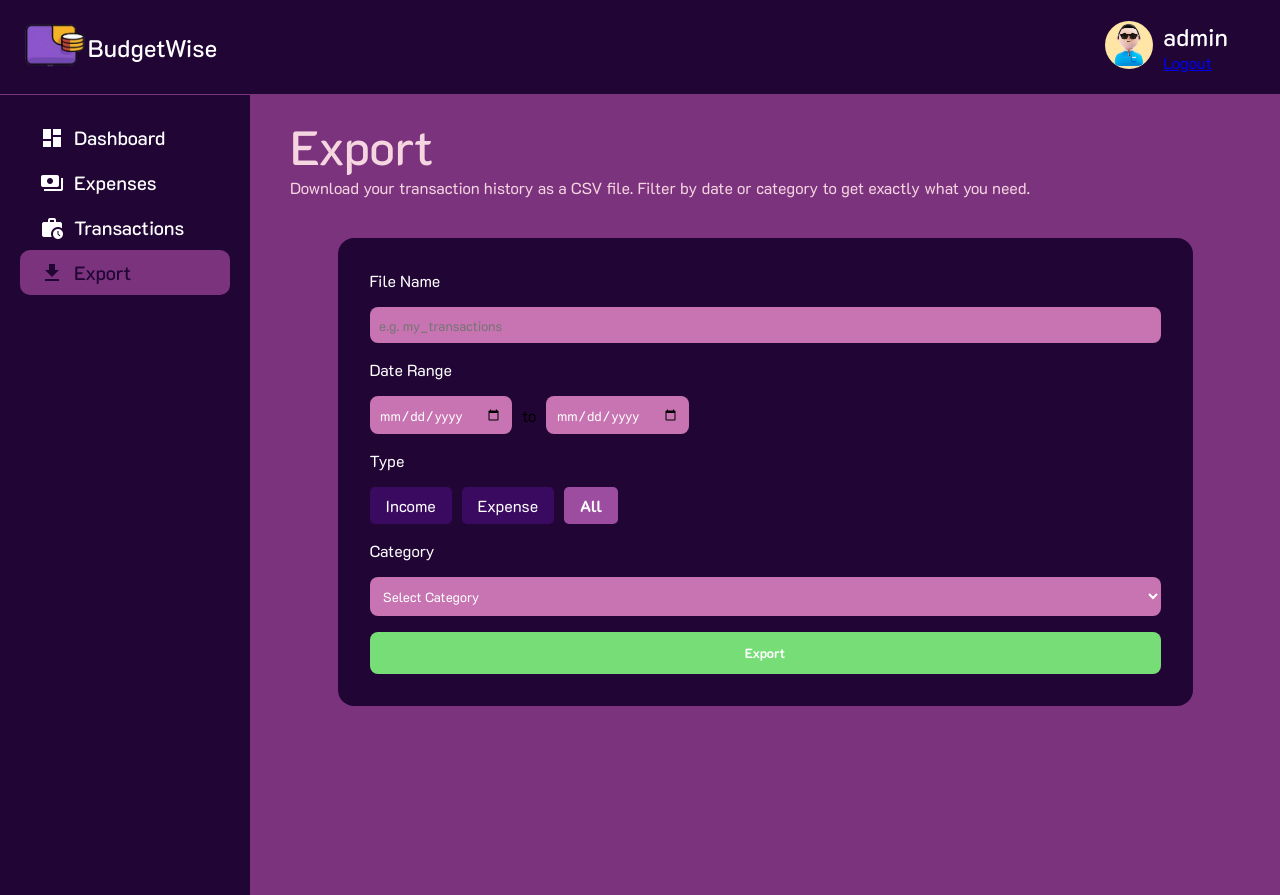
After one commit to jasrulete/finance-app, a Django app: page /finance/export/ in a window 1280 px wide. The commit adds this page. Run offline with Django 5.2, Linux system fonts and the light colour scheme; a user stored in the database is signed in; data comes from the database, SQL or seed files in the repository; both versions use the stored data as it was after the commit.

```diff
--- /dev/null
+++ b/finance/templates/finance/export.html
@@ -0,0 +1,128 @@
+{% load static %}
+<!DOCTYPE html>
+<html lang="en">
+  <head>
+    <meta charset="UTF-8" />
+    <meta name="viewport" content="width=device-width, initial-scale=1.0" />
+    <title>Export</title>
+
+    <link rel="stylesheet" href="{% static 'css/export.css' %}" />
+    <link rel="stylesheet" href="{% static 'css/colors.css' %}" />
+    <link
+      href="https://fonts.googleapis.com/css2?family=K2D:wght@400;500;700&display=swap"
+      rel="stylesheet"
+    />
+    <link
+      href="https://fonts.googleapis.com/icon?family=Material+Icons"
+      rel="stylesheet"
+    />
+  </head>
+  <body>
+    <header class="header" role="banner">
+      <a href="{% url 'dashboard' %}" class="logo-text">
+        <div class="logo">
+          <div class="logo-icon">
+            <img
+              src="{% static 'pics/mockLogo.png' %}"
+              alt="BudgetWise Logo"
+              class="logo-img"
+            />
+          </div>
+          <div>BudgetWise</div>
+        </div>
+      </a>
+      <div class="user-profile">
+        <div class="user-avatar">
+          <img
+            src="{% static 'pics/user1.png' %}"
+            alt="User Avatar"
+            class="avatar-image"
+          />
+        </div>
+        <div class="user-info">
+          <span class="user-name">{{ user.username }}</span>
+          <a class="btn btn-outline-light ms-2" href="{% url 'logout' %}"
+            >Logout</a
+          >
+        </div>
+      </div>
+    </header>
+
+    <div class="container">
+        <!-- Sidebar -->
+        <aside class="sidebar">
+            <a href="{% url 'dashboard' %}" class="logo-text">
+                <div class="menu-item">
+                <span class="material-icons">dashboard</span><span>Dashboard</span>
+                </div>
+            </a>
+            <div class="menu-item">
+                <span class="material-icons">payments</span><span>Expenses</span>
+            </div>
+            <div class="menu-item">
+                <span class="material-icons">work_history</span
+                ><span>Transactions</span>
+            </div>
+            <div class="menu-item active">
+                <span class="material-icons">file_download</span><span>Export</span>
+            </div>
+        </aside>
+
+      <!-- Main Content -->
+      <div class="main-content">
+        <div class="welcome-message">
+          <h1>Export</h1>
+          <p>Download your transaction history as a CSV file. Filter by date or category to get exactly what you need.</p>
+        </div>
+
+        <div class="export-card">
+            {% if error %}
+            <p style="color: red;">{{ error }}</p>
+            {% endif %}
+          <form method="POST">
+            {% csrf_token %}
+            <label class= "label">File Name</label>
+            <input type="text" name="filename" placeholder="e.g. my_transactions" />
+
+            <label class= "label">Date Range</label>
+            <div class="date-range">
+              <input type="date" name="start_date" />
+              <span>to</span>
+              <input type="date" name="end_date" />
+            </div>
+
+            <label class= "label">Type</label>
+            <div class="type-buttons">
+              <input type="radio" name="entry_type" value="income" id="income" /><label for="income">Income</label>
+              <input type="radio" name="entry_type" value="expense" id="expense" /><label for="expense">Expense</label>
+              <input type="radio" name="entry_type" value="" id="all" checked /><label for="all">All</label>
+            </div>
+
+            <label class= "label">Category</label>
+            <select name="category">
+              <option value="">Select Category</option>
+              {% for cat in categories %}
+                <option value="{{ cat.id }}">{{ cat.name }}</option>
+              {% endfor %}
+            </select>
+
+            <button type="submit" class="export-btn">Export</button>
+          </form>
+        </div>
+    </div>
+    <script>
+        const startInput = document.querySelector('input[name="start_date"]');
+        const endInput = document.querySelector('input[name="end_date"]');
+
+        function validateDates() {
+            if (startInput.value && endInput.value && endInput.value < startInput.value) {
+            alert("End date cannot be earlier than start date.");
+            endInput.value = "";
+            }
+        }
+
+        startInput.addEventListener("change", validateDates);
+        endInput.addEventListener("change", validateDates);
+    </script>
+  </body>
+</html>
--- a/finance/urls.py
+++ b/finance/urls.py
@@ -10,4 +10,5 @@ urlpatterns = [
     path('edit/<int:pk>/', entry_update, name='entry-update'),
     path('delete/<int:pk>/', entry_delete, name='entry-delete'),
     path('get-categories/', get_filtered_categories, name='get-categories'),
+    path('export/', export_entries, name='entry-export'),
 ]
--- a/finance/views.py
+++ b/finance/views.py
@@ -7,6 +7,8 @@ from django.core.paginator import Paginator
 from django.http import JsonResponse
 from django.views.decorators.http import require_GET
 from django.db.models import Q
+from datetime import datetime
+import csv
 
 #!-- Commented out to avoid circular import issues --!#
 # @never_cache
@@ -89,3 +91,54 @@ def get_filtered_categories(request):
 
     data = [{'id': cat.id, 'name': cat.name} for cat in categories]
     return JsonResponse({'categories': data})
+
+@never_cache
+@login_required
+def export_entries(request):
+    if request.method == "POST":
+        filename = request.POST.get("filename", f"export_{datetime.now().strftime('%Y%m%d')}")
+        entry_type = request.POST.get("entry_type")
+        category_id = request.POST.get("category")
+        start_date = request.POST.get("start_date")
+        end_date = request.POST.get("end_date")
+
+        # ✅ Early check: end date cannot be before start date
+        if start_date and end_date and end_date < start_date:
+            categories = Category.objects.filter(user=request.user) | Category.objects.filter(is_default=True)
+            return render(request, "finance/export.html", {
+                "categories": categories,
+                "error": "End date cannot be earlier than start date."
+            })
+
+        entries = Entry.objects.filter(user=request.user)
+
+        if entry_type in ['income', 'expense']:
+            entries = entries.filter(entry_type=entry_type)
+
+        if category_id:
+            entries = entries.filter(category_id=category_id)
+
+        if start_date:
+            entries = entries.filter(date__gte=start_date)
+        if end_date:
+            entries = entries.filter(date__lte=end_date)
+
+        response = HttpResponse(content_type="text/csv")
+        response["Content-Disposition"] = f'attachment; filename="{filename}.csv"'
+
+        writer = csv.writer(response)
+        writer.writerow(["Title", "Type", "Category", "Date", "Amount", "Notes"])
+        for entry in entries:
+            writer.writerow([
+                entry.title,
+                entry.entry_type,
+                entry.category.name if entry.category else "",
+                entry.date,
+                entry.amount,
+                entry.notes or ""
+            ])
+
+        return response
+
+    categories = Category.objects.filter(user=request.user) | Category.objects.filter(is_default=True)
+    return render(request, "finance/export.html", {"categories": categories})
--- /dev/null
+++ b/static/css/export.css
@@ -0,0 +1,236 @@
+/* export.css */
+
+/* Reset */
+* {
+  margin: 0;
+  padding: 0;
+  box-sizing: border-box;
+  font-family: "K2D", sans-serif;
+}
+
+.header,
+.sidebar,
+.main-content {
+  display: flex;
+}
+
+/* ========== Header ========== */
+.header {
+  display: flex;
+  flex-direction: row;
+  justify-content: space-between;
+  align-items: center;
+  padding: 20px;
+  background-color: var(--secondary);
+  border-bottom: 1px solid var(--primary);
+  min-width: 553px;
+  text-decoration: none;
+}
+
+.logo {
+  display: flex;
+  flex-direction: row;
+  align-items: center;
+}
+
+.logo-img {
+  height: 48px;
+  width: auto;
+}
+
+.logo-text {
+  font-size: 1.5rem;
+  font-weight: 500;
+  color: var(--white);
+  text-decoration: none;
+}
+
+.logo-text a {
+  color: var(--white);
+  text-decoration: none;
+  font-weight: 600;
+  font-size: 1.5rem;
+}
+
+.logo-text a:hover {
+  text-decoration: none;
+  color: var(--hover-primary); /* Optional hover color */
+}
+
+.user-profile {
+  display: flex;
+  align-items: center;
+  gap: 10px;
+}
+
+.avatar-image {
+  height: 48px;
+  width: 48px;
+  border-radius: 50%;
+}
+
+.user-info {
+  display: flex;
+  flex-direction: column;
+  color: var(--white);
+  padding-right: 2rem;
+}
+
+.user-name {
+  font-size: 1.5rem;
+  font-weight: 500;
+}
+
+.container {
+  display: flex;
+}
+
+.sidebar {
+  display: flex;
+  flex-direction: column;
+  padding: 20px;
+  background-color: var(--secondary);
+  height: auto;
+  min-height: 100vh;
+  width: 250px;
+  left: -250px;
+  text-decoration: none;
+}
+
+.menu-item {
+  display: flex;
+  flex-direction: row;
+  align-items: center;
+  gap: 10px;
+  font-size: 1.2rem;
+  font-weight: 500;
+  color: var(--white);
+  padding: 10px 20px;
+}
+
+.menu-item.active {
+  background-color: var(--primary);
+  border-radius: 10px;
+  color: var(--dark-text);
+}
+
+.menu-item:hover {
+  background-color: var(--hover-menu-item);
+  border-radius: 10px;
+}
+
+/* ========== Main Content ========== */
+.main-content {
+  display: flex;
+  flex-direction: column;
+  padding: 20px 40px;
+  background-color: var(--primary);
+  height: 100%;
+  min-height: 100vh;
+  width: calc(100% - 250px);
+}
+
+.welcome-message {
+  color: var(--light-primary);
+  padding-bottom: 40px;
+}
+
+.welcome-message h1 {
+  font-size: 3rem;
+  font-weight: 500;
+  /* padding-bottom: 10px; */
+}
+
+.export-card {
+  background-color: var(--secondary);
+  padding: 2rem;
+  border-radius: 1rem;
+  min-width: 90%;
+  align-self: center;
+}
+
+.export-card label {
+  color: var(--white);
+}
+
+.export-card form {
+  display: flex;
+  flex-direction: column;
+  gap: 1rem;
+}
+
+.label {
+  color: var(--white);
+}
+
+.export-card input[type="text"],
+.export-card input[type="date"],
+.export-card select {
+  padding: 0.6rem;
+  border: none;
+  border-radius: 8px;
+  background-color: var(--record-card);
+  color: var(--white);
+}
+
+.date-range {
+  display: flex;
+  gap: 10px;
+  align-items: center;
+}
+
+.type-buttons {
+  display: flex;
+  gap: 10px;
+}
+
+.type-buttons input[type="radio"] {
+  display: none;
+}
+
+.type-buttons label {
+  padding: 0.5rem 1rem;
+  background-color: var(--hover-secondary);
+  color: var(--white);
+  border-radius: 5px;
+  cursor: pointer;
+}
+
+.type-buttons input[type="radio"]:checked + label {
+  background-color: var(--hover-primary);
+  font-weight: bold;
+}
+
+.export-btn {
+  padding: 0.8rem;
+  background-color: var(--green);
+  color: var(--white);
+  font-weight: bold;
+  border: none;
+  border-radius: 8px;
+  cursor: pointer;
+}
+
+@media (max-width: 828px) {
+  .sidebar {
+    position: fixed; /* Fixed position so it overlays content */
+    left: 0;
+    height: 100vh; /* Full viewport height */
+    z-index: 1000; /* High z-index to ensure it's on top */
+    transform: translateX(-250px); /* Hidden by default */
+    transition: transform 0.3s ease; /* Smooth transition */
+  }
+
+  .sidebar.active {
+    transform: translateX(0px); /* Slide in from the left */
+  }
+
+  .main-content {
+    width: 100%;
+    min-width: 620px;
+  }
+
+  .header {
+    min-width: 620px;
+  }
+}
```
Also changed, not shown: finance/templates/finance/transaction.html (+4 -5 lines), db.sqlite3.
